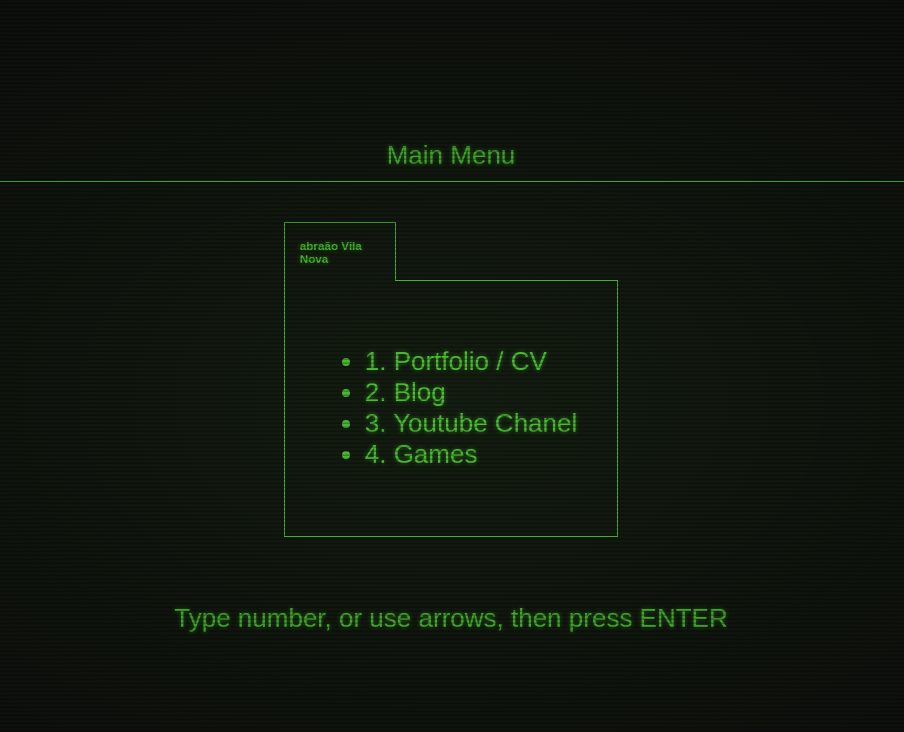
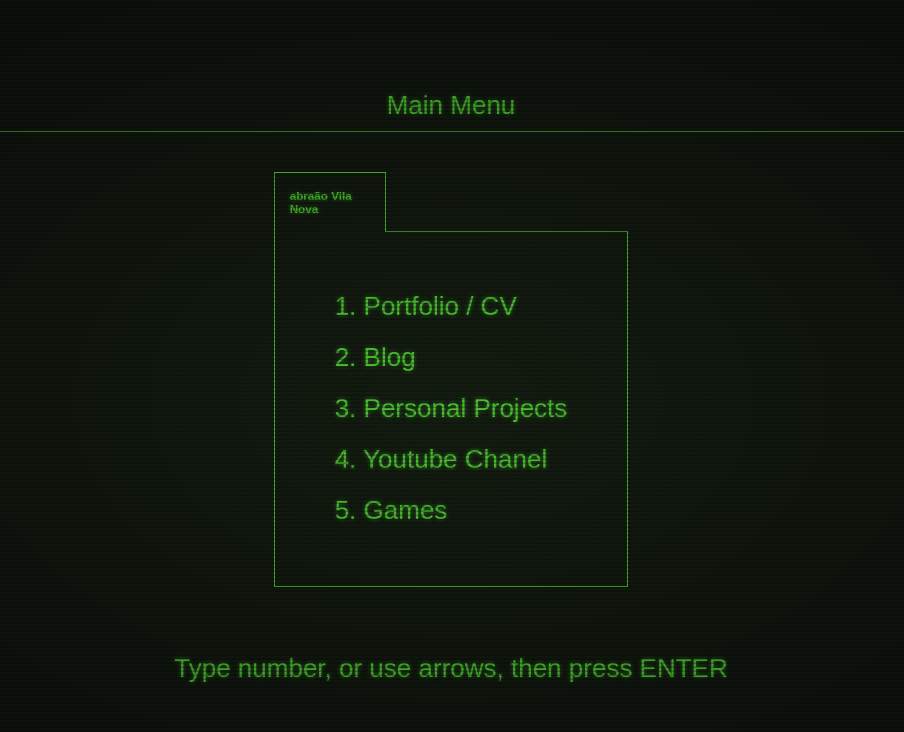
Before and after one commit to abraaovilanova/abraaovilanova, a React (Create React App) app: page / in a window 1280 px wide. Shown: the top 732 px of the page, without its empty margins (189-1093 px from the left). Built offline with nearby package versions, Linux system fonts and the light colour scheme; a web font is replaced by a local one.

Commit message:
finish folder menu

```diff
--- a/src/pages/Folder/Folder.css
+++ b/src/pages/Folder/Folder.css
@@ -51,3 +51,18 @@
   height: 1px;
   background-color: var(--green); /* Cor da borda */
 }
+
+.folder-ui-list{
+  list-style: none;
+  margin: 0;
+  padding: 0;
+}
+
+.folder-ui-list li{
+    margin: 20px;
+}
+.folder-ui-list li:hover{
+  background-color: var(--green);
+  color: var(--background);
+  cursor: pointer;
+}
--- a/src/pages/Folder/index.js
+++ b/src/pages/Folder/index.js
@@ -14,11 +14,12 @@ function Folder() {
             <h3>abraão Vila Nova</h3>
           </header>
           <div className='folder-ui-content'>
-            <ul>
+            <ul className='folder-ui-list'>
               <li>1. Portfolio / CV</li>
               <li>2. Blog</li>
-              <li>3. Youtube Chanel</li>
-              <li>4. Games</li>
+              <li>3. Personal Projects</li>
+              <li>4. Youtube Chanel</li>
+              <li>5. Games</li>
             </ul>
           </div>
         </div>
```
